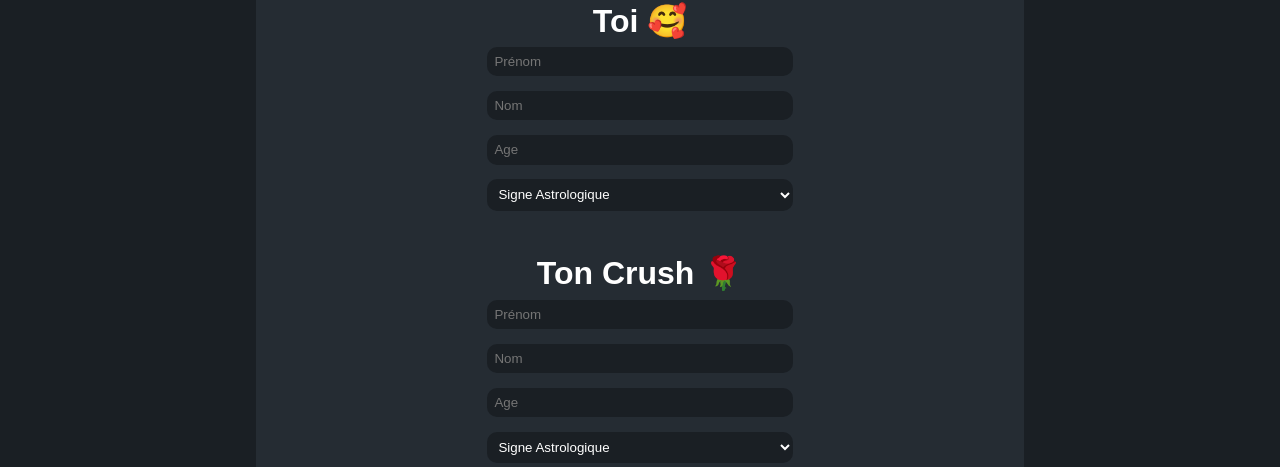
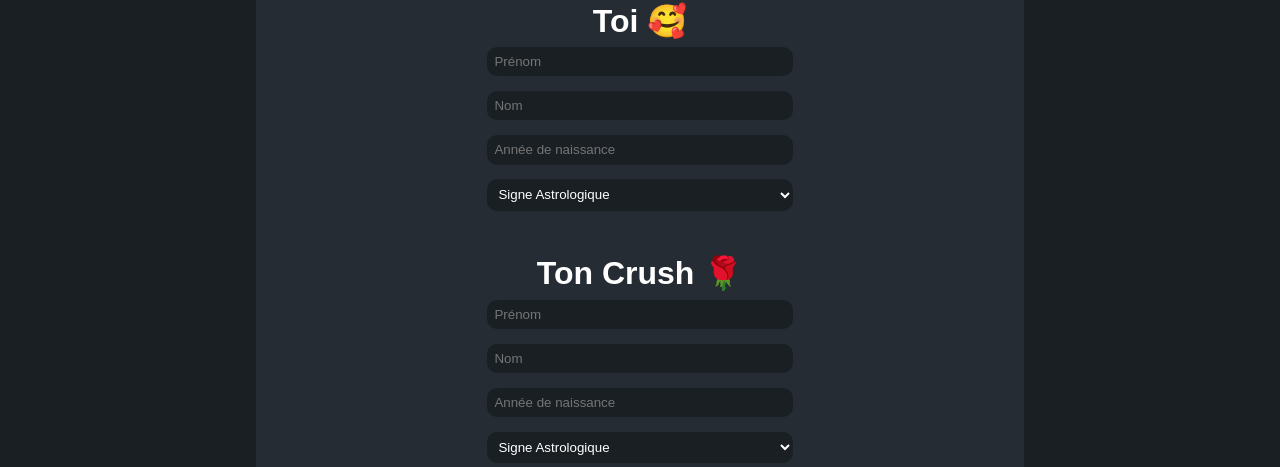
Before and after one commit to GianniHuynh/Crusher, a plain HTML site: page index.html in a window 1280 px wide. Shown: the part 1094-1561 px from the top of the page. Drawn offline with nearby package versions, Linux system fonts and the light colour scheme.

Commit message:
Mise en prod

```diff
--- a/index.html
+++ b/index.html
@@ -50,7 +50,7 @@
           <br />
           <input type="text" placeholder="Nom" id="nomMe" class="formul" />
           <br />
-          <input type="text" placeholder="Age" id="ageMe" class="formul" />
+          <input type="text" placeholder="Année de naissance " id="ageMe" class="formul" />
           <br />
           <select name="pets" id="astroMe" class="formul">
             <option value="">Signe Astrologique</option>
@@ -81,7 +81,7 @@
           <br />
           <input type="text" placeholder="Nom" id="nomCrush" class="formul" />
           <br />
-          <input type="text" placeholder="Age" id="ageCrush" class="formul" />
+          <input type="text" placeholder="Année de naissance" id="ageCrush" class="formul" />
           <br />
           <select name="pets" id="astroCrush" class="formul">
             <option value="">Signe Astrologique</option>
```
